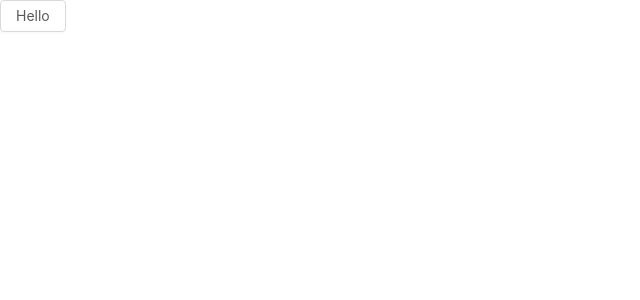
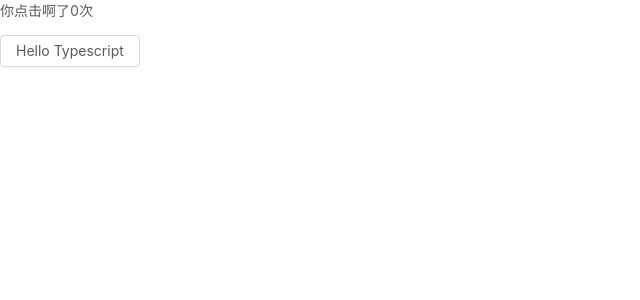
Before and after one commit to JTR354/Typescript-In-Study, a React (Create React App) app in the folder ts-react-app/: page / in a window 1280 px wide. Shown: the top 300 px of the page, without its empty margins (0-640 px from the left). Built offline with nearby package versions, Linux system fonts and the light colour scheme.

Commit message:
hello class

```diff
--- a/ts-react-app/src/components/App.tsx
+++ b/ts-react-app/src/components/App.tsx
@@ -1,12 +1,10 @@
 import React from 'react'
-import {Button} from 'antd'
+import Hello from './hello/hello'
 
-interface Greeting {
-  name: string
-}
-
-const App = (props: Greeting) => (
-<Button>Hello {props.name}</Button>
+const App = () => (
+  <>
+    <Hello name="Typescript" />
+  </>
 )
 
 export default App
--- /dev/null
+++ b/ts-react-app/src/components/hello/hello.tsx
@@ -0,0 +1,34 @@
+import React, { Component } from 'react'
+
+import { Button } from 'antd'
+
+interface Greeting {
+  name: string
+  firstName: string
+  lastName: string
+}
+
+interface State {
+  count: number
+}
+
+class Hello extends Component<Greeting, State> {
+  state: State = {
+    count: 0
+  }
+  static defaultProps = {
+    firstName: 'f',
+    lastName: 'l'
+  }
+  render() {
+    return (
+      <>
+        <p>你点击啊了{this.state.count}次</p>
+        <Button onClick={() => this.setState({count: this.state.count + 1})}>Hello {this.props.name}</Button>
+      </>
+
+    )
+  }
+}
+
+export default Hello
```
